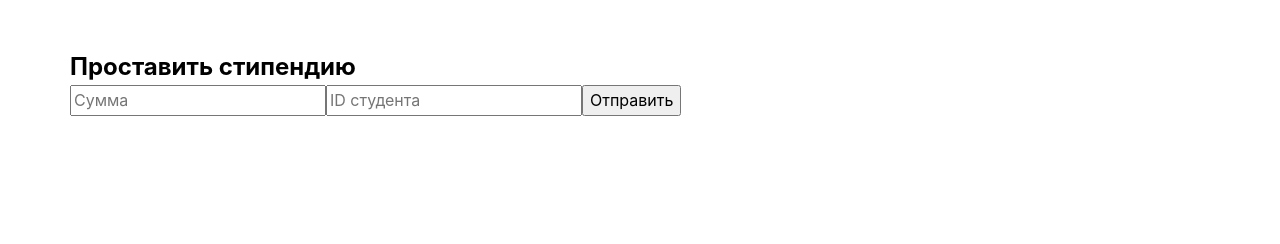
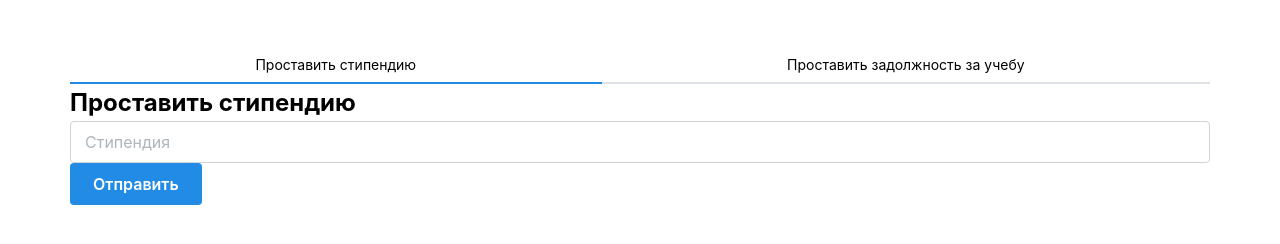
Before and after one commit to suddenbl/CDO, a React (Vite) app: page /employee/1/1 in a window 1280 px wide. Shown: the part 340-584 px from the top of the page. Built offline with nearby package versions, Linux system fonts and the light colour scheme; no server answers.

Commit message:
add func of posting a Account grant and credit

```diff
--- a/src/pages/Accountant/Accountant.jsx
+++ b/src/pages/Accountant/Accountant.jsx
@@ -1,42 +1,65 @@
-import axios from 'axios'
-import { useEffect, useState } from 'react'
-import { useDispatch, useSelector } from 'react-redux'
-import { setAccountant } from '../../store/slices/accountantSlice'
-import styles from './Accountant.module.scss'
-import { Text } from '@mantine/core'
+import axios from 'axios';
+import { useEffect, useState } from 'react';
+import { useDispatch, useSelector } from 'react-redux';
+import {
+  setAccountant,
+  setStudentBudget,
+  setStudentNotBudget,
+} from '../../store/slices/accountantSlice';
+import styles from './Accountant.module.scss';
+import { Text, Input, Button, Tabs } from '@mantine/core';
 
 function Accountant() {
-  const accountantData = useSelector((state) => state.auth.user)
-  const authToken = accountantData.authToken
+  const accountantData = useSelector((state) => state.auth.user);
+  const authToken = accountantData.authToken;
 
-  const user = useSelector((state) => state.accountant)
-  const dispatch = useDispatch()
+  const user = useSelector((state) => state.accountant);
+  const dispatch = useDispatch();
+
+  const [activeTab, setActiveTab] = useState('one');
 
   useEffect(() => {
     const fetchData = async () => {
       try {
-        const response = await axios.get(`http://localhost:5240/Employee/${authToken}/authToken`)
-        dispatch(setAccountant(response.data))
+        const response = await axios.get(`http://localhost:5240/Employee/${authToken}/authToken`);
+        dispatch(setAccountant(response.data));
+        const resStudentBudget = await axios.get('http://localhost:5240/Student/true/budget');
+        dispatch(setStudentBudget(resStudentBudget.data));
+        const resStudentNotBudget = await axios.get('http://localhost:5240/Student/false/budget');
+        dispatch(setStudentNotBudget(resStudentNotBudget.data));
       } catch (error) {
-        console.log('Проблема в получении данных работника', error)
+        console.log('Проблема в получении данных работника', error);
       }
+    };
+    fetchData();
+  }, []);
+
+  const [grant, setGrant] = useState('');
+  const postGrant = (grant) => {
+    for (const student of user.studentBudget) {
+      axios.post('http://localhost:5240/Payment', {
+        paymentType: 'Выплата стипендии',
+        paymentCost: +grant,
+        paymentDate: new Date(),
+        studentID: student.studentID,
+        paymentDirection: true,
+      });
+      setGrant('');
     }
-    fetchData()
-  }, [])
-
-  const [inputOne, setInputOne] = useState('')
-  const [inputTwo, setInputTwo] = useState('')
-  async function submitPayment(e) {
-    e.preventDefault()
-    axios.post('http://localhost:5240/Payment', {
-      paymentType: 'Выплата стипендии',
-      paymentCost: +inputOne,
-      paymentDate: new Date(),
-      studentID: +inputTwo,
-    })
-    setInputOne('')
-    setInputTwo('')
-  }
+  };
+  const [credit, setCredit] = useState('');
+  const postCredit = (credit) => {
+    for (const student of user.studentNotBudget) {
+      axios.post('http://localhost:5240/Payment', {
+        paymentType: 'Задолжность за оплату обучение',
+        paymentCost: +credit,
+        paymentDate: new Date(),
+        studentID: student.studentID,
+        paymentDirection: false,
+      });
+      setCredit('');
+    }
+  };
   return (
     <div className={styles.container}>
       <div className={styles.content__top}>
@@ -55,28 +78,38 @@ function Accountant() {
         </div>
       </div>
       <div className={styles.contentBottom}>
-        <div>
-          <h2>Проставить стипендию</h2>
-          <form onSubmit={submitPayment}>
-            <input
-              required
-              type="number"
-              placeholder="Сумма"
-              value={inputOne}
-              onChange={(event) => setInputOne(event.target.value)}
+        <Tabs className={styles.tabs} value={activeTab} onChange={setActiveTab}>
+          <Tabs.List className={styles.tabsList} grow>
+            <Tabs.Tab value="one">Проставить стипендию</Tabs.Tab>
+            <Tabs.Tab value="two">Проставить задолжность за учебу</Tabs.Tab>
+          </Tabs.List>
+          <Tabs.Panel value="one">
+            <h2>Проставить стипендию</h2>
+            <Input
+              size="md"
+              placeholder="Стипендия"
+              value={grant}
+              onChange={(e) => setGrant(e.target.value)}
             />
-            <input
-              required
-              type="number"
-              placeholder="ID студента"
-              value={inputTwo}
-              onChange={(event) => setInputTwo(event.target.value)}
+            <Button size="md" variant="filled" onClick={() => postGrant(grant)}>
+              Отправить
+            </Button>
+          </Tabs.Panel>
+          <Tabs.Panel value="two">
+            <h2>Проставить задолжность за оплату обучение</h2>
+            <Input
+              size="md"
+              placeholder="Задолжность за оплату обучение"
+              value={credit}
+              onChange={(e) => setCredit(e.target.value)}
             />
-            <button>Отправить</button>
-          </form>
-        </div>
+            <Button size="md" variant="filled" onClick={() => postCredit(credit)}>
+              Отправить
+            </Button>
+          </Tabs.Panel>
+        </Tabs>
       </div>
     </div>
-  )
+  );
 }
-export default Accountant
+export default Accountant;
--- a/src/store/slices/accountantSlice.js
+++ b/src/store/slices/accountantSlice.js
@@ -1,4 +1,4 @@
-import { createSlice } from '@reduxjs/toolkit'
+import { createSlice } from '@reduxjs/toolkit';
 
 const initialState = {
   accountantID: 0,
@@ -7,22 +7,30 @@ const initialState = {
   contactPhoneAccountant: 'string',
   authToken: 0,
   jobID: 0,
-}
+  studentBudget: [],
+  studentNotBudget: [],
+};
 
 export const accountantSlice = createSlice({
   name: 'accountant',
   initialState,
   reducers: {
     setAccountant: (state, action) => {
-      state.accountantID = action.payload.employeeID
-      state.fullNameAccountant = action.payload.fullNameEmployee
-      state.contactMailAccountant = action.payload.contactMailEmployee
-      state.contactPhoneAccountant = action.payload.contactPhoneEmployee
-      state.authToken = action.payload.authToken
-      state.jobID = action.payload.jobID
+      state.accountantID = action.payload.employeeID;
+      state.fullNameAccountant = action.payload.fullNameEmployee;
+      state.contactMailAccountant = action.payload.contactMailEmployee;
+      state.contactPhoneAccountant = action.payload.contactPhoneEmployee;
+      state.authToken = action.payload.authToken;
+      state.jobID = action.payload.jobID;
+    },
+    setStudentBudget: (state, action) => {
+      state.studentBudget = action.payload;
+    },
+    setStudentNotBudget: (state, action) => {
+      state.studentNotBudget = action.payload;
     },
   },
-})
+});
 
-export const { setAccountant } = accountantSlice.actions
-export default accountantSlice.reducer
+export const { setAccountant, setStudentBudget, setStudentNotBudget } = accountantSlice.actions;
+export default accountantSlice.reducer;
```
